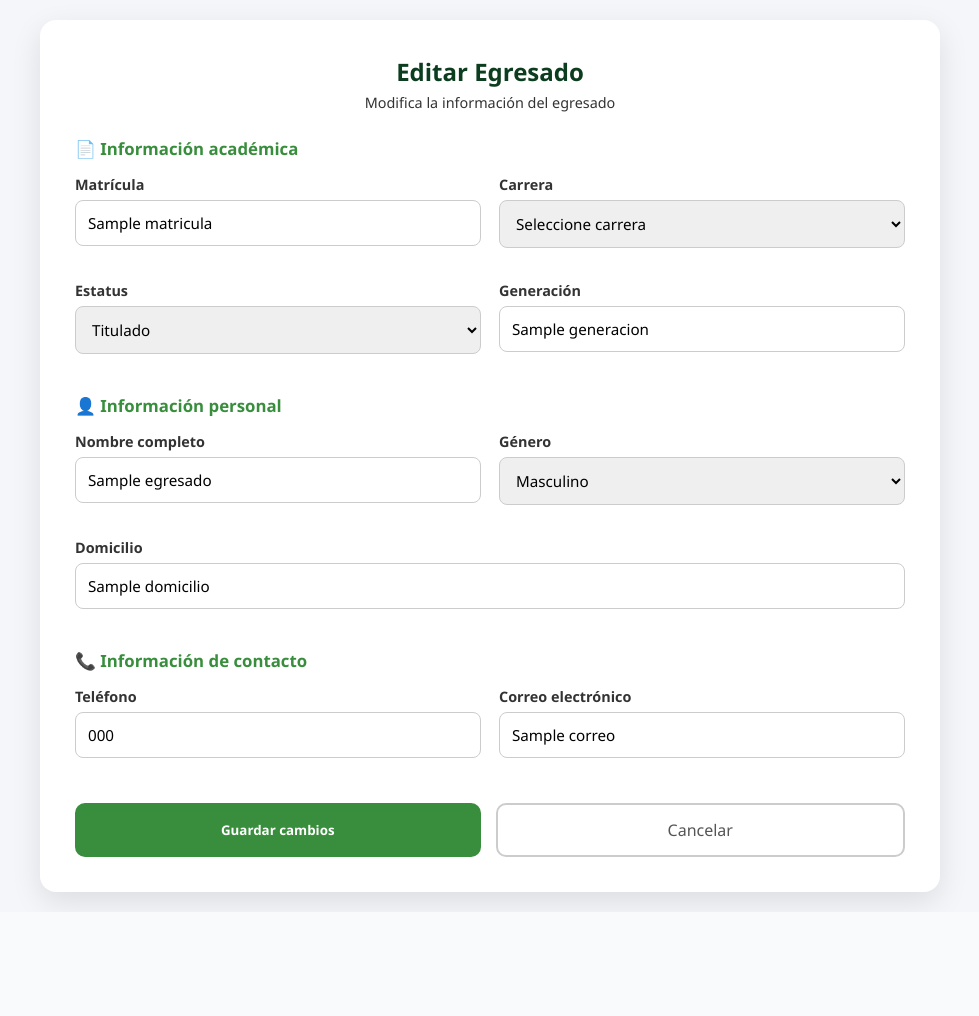
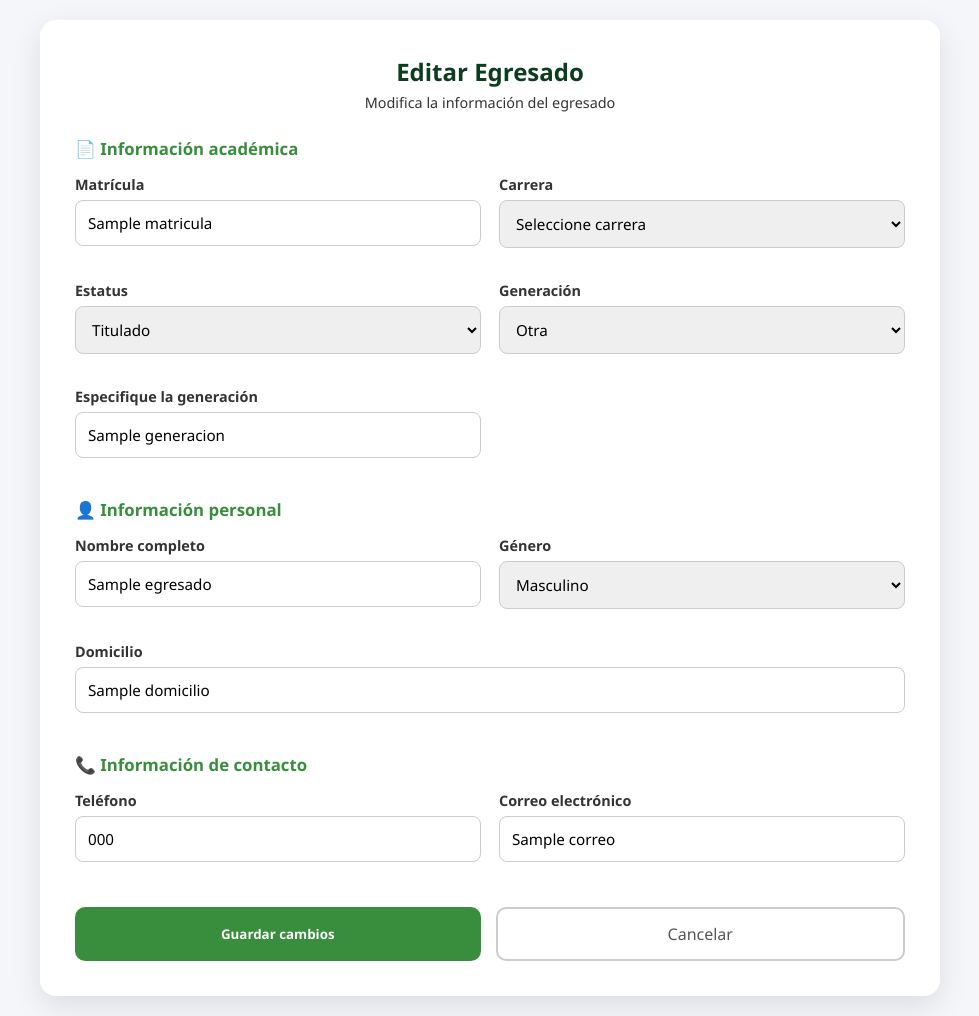
Before and after one commit to marcoantonio2004/seguimiento_egresados, a Flask app: page /egresados/editar/1 in a window 1280 px wide. Shown: the whole page, without its empty margins (150-1129 px from the left). Before the commit the page ends 910 px from the top, so only its background shows below. Run offline with Flask 3, Linux system fonts and the light colour scheme; a user stored in the database is signed in; a database or web service that is not in the repository returns one stand-in record (values such as "Sample title"); some libraries are stand-ins or nearby versions.

Commit message:
update editar

```diff
--- a/templates/editar_egresado.html
+++ b/templates/editar_egresado.html
@@ -77,13 +77,36 @@
 
                 <div class="form-group">
                     <label for="generacion">Generación</label>
+                    <select id="generacion" name="generacion" required>
+                        <option value="">Seleccione generación</option>
+
+                        {% set generaciones = [
+                            '2007-2012','2008-2013','2009-2014','2010-2015','2011-2016',
+                            '2012-2017','2013-2018','2014-2019','2015-2020','2016-2021',
+                            '2017-2022','2018-2023','2019-2024','2020-2025'
+                        ] %}
+
+                        {% for g in generaciones %}
+                        <option value="{{ g }}" {% if egresado.generacion == g %}selected{% endif %}>
+                            {{ g }}
+                        </option>
+                        {% endfor %}
+
+                        <option value="OTRA" {% if egresado.generacion not in generaciones %}selected{% endif %}>
+                            Otra
+                        </option>
+                    </select>
+                </div>
+
+                <div class="form-group hidden" id="otraGeneracionGroup">
+                    <label for="otra_generacion">Especifique la generación</label>
                     <input
                         type="text"
-                        id="generacion"
-                        name="generacion"
-                        value="{{ egresado.generacion }}"
-                        required>
+                        id="otra_generacion"
+                        name="otra_generacion"
+                        value="{% if egresado.generacion not in generaciones %}{{ egresado.generacion }}{% endif %}">
                 </div>
+
 
             </div>
 
@@ -159,6 +182,30 @@
 
     </div>
 </div>
+<script>
+    const generacionSelect = document.getElementById('generacion');
+    const otraGeneracionGroup = document.getElementById('otraGeneracionGroup');
+    const otraGeneracionInput = document.getElementById('otra_generacion');
+
+    if (generacionSelect) {
+        const esOtra = generacionSelect.value === 'OTRA';
+
+        if (esOtra) {
+            otraGeneracionGroup.classList.remove('hidden');
+        }
+
+        generacionSelect.addEventListener('change', () => {
+            if (generacionSelect.value === 'OTRA') {
+                otraGeneracionGroup.classList.remove('hidden');
+                otraGeneracionInput.required = true;
+            } else {
+                otraGeneracionGroup.classList.add('hidden');
+                otraGeneracionInput.required = false;
+                otraGeneracionInput.value = '';
+            }
+        });
+    }
+</script>
 
 </body>
 </html>
```
